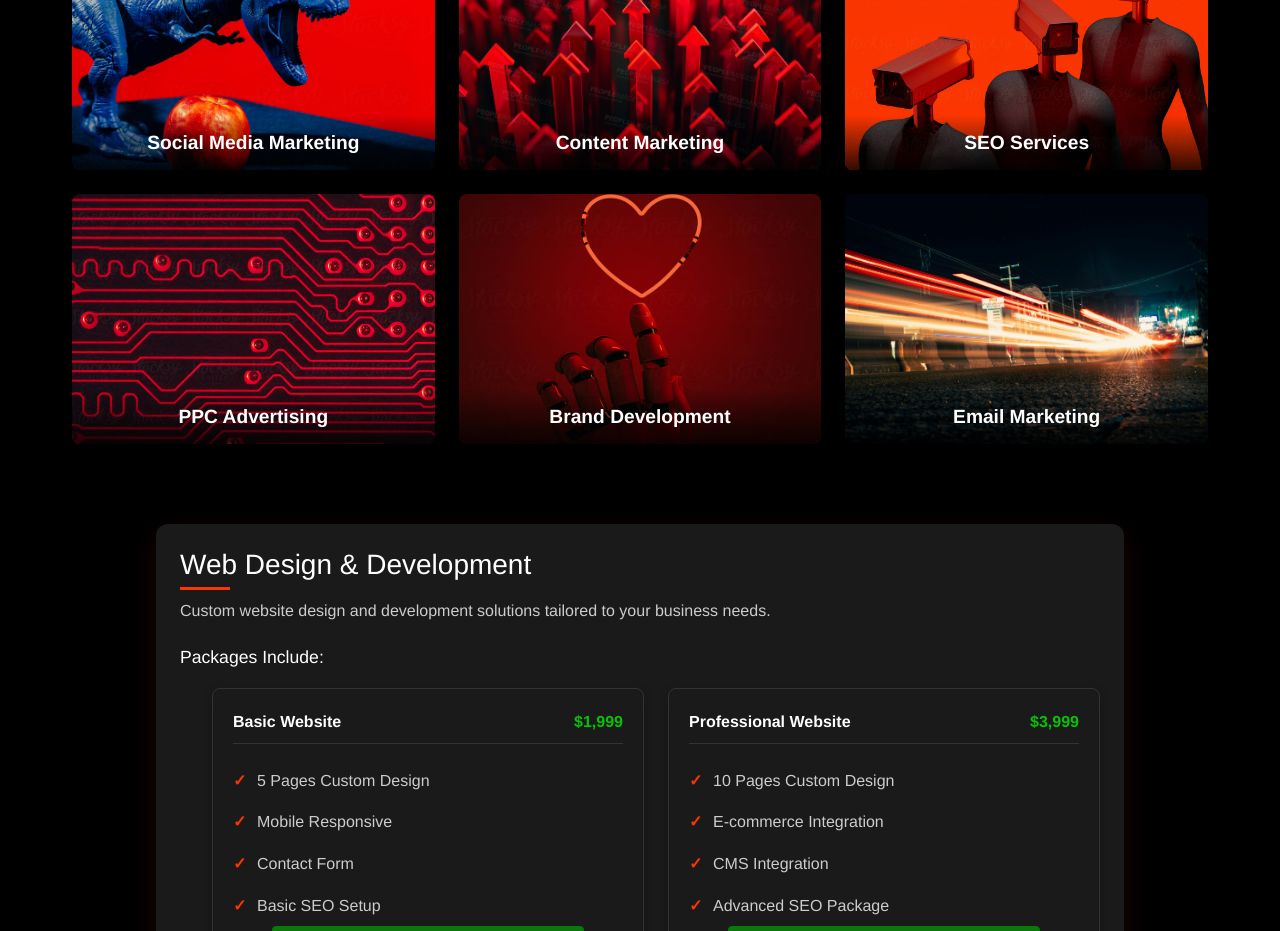
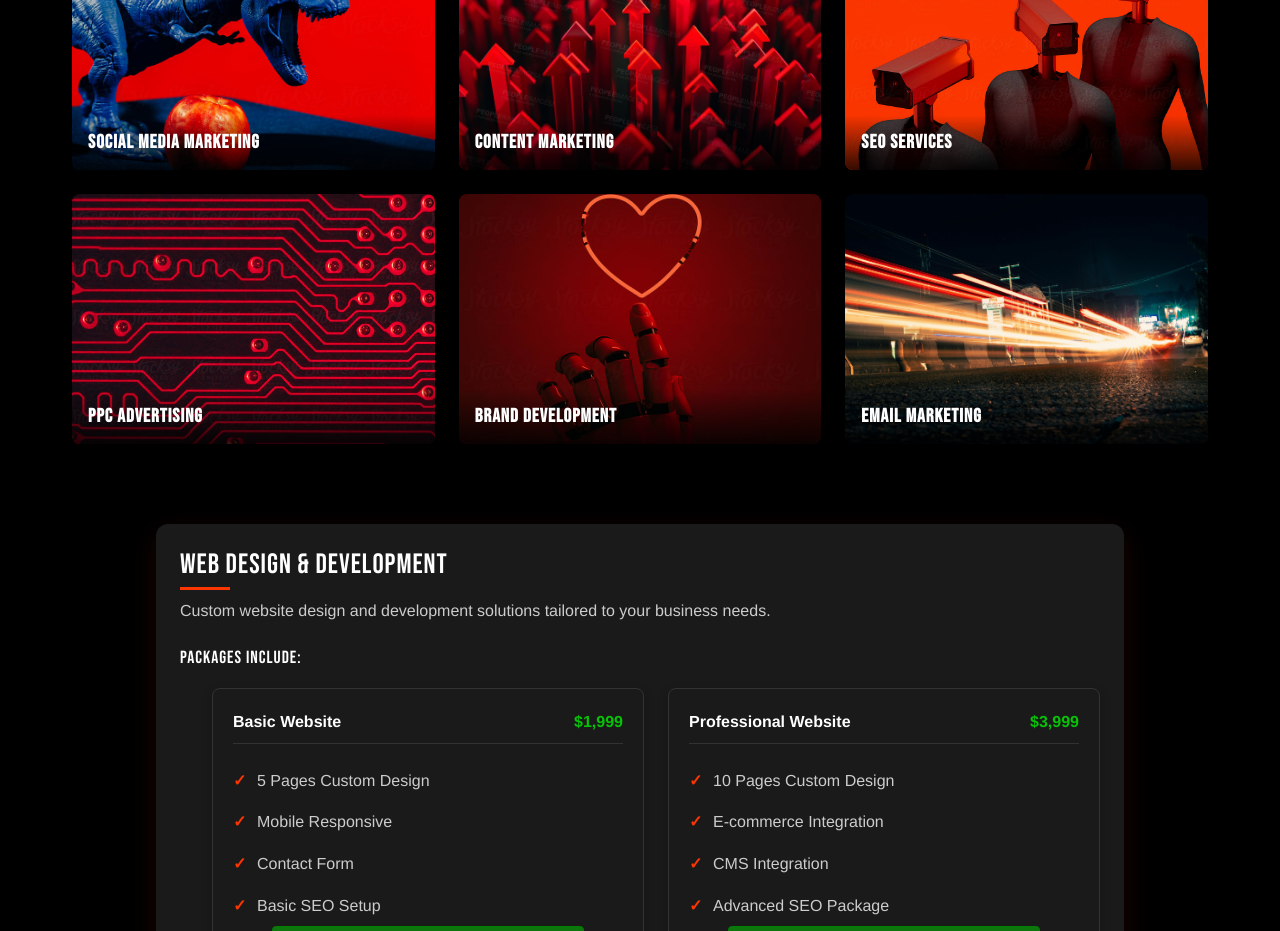
Before and after one commit to YoussefGad97/RedlineMedia, a React (Create React App) app: page /services in a window 1280 px wide. Shown: the part 860-1791 px from the top of the page. Built offline with nearby package versions, Linux system fonts and the light colour scheme.

Commit message:
ADjusted the Fonts

```diff
--- a/public/index.html
+++ b/public/index.html
@@ -24,6 +24,9 @@
       work correctly both with client-side routing and a non-root public URL.
       Learn how to configure a non-root public URL by running `npm run build`.
     -->
+    <link rel="preconnect" href="https://fonts.googleapis.com">
+    <link rel="preconnect" href="https://fonts.gstatic.com" crossorigin>
+    <link href="https://fonts.googleapis.com/css2?family=Bebas+Neue&display=swap" rel="stylesheet">
     <title>Redline Media</title>
   </head>
   <body>
--- a/src/styles/Services.scss
+++ b/src/styles/Services.scss
@@ -1,6 +1,8 @@
+@import url('https://fonts.googleapis.com/css2?family=Bebas+Neue&display=swap');
+
 .services {
   background-color: black;
-  font-family: "Helvetica Neue", Helvetica, Arial, sans-serif;  // Base font family
+  font-family: "Bebas Neue", sans-serif;  // Base font for branding consistency
 
   &.page-wrapper {
     min-height: 100vh;
@@ -15,17 +17,23 @@
     flex-direction: column;
   }
 
+  // Headers with Bebas for branding
   h1, h2, h3, h4, h5, h6 {
-    font-family: "Helvetica Neue", Helvetica, Arial, sans-serif;
+    font-family: "Bebas Neue", sans-serif;
+    letter-spacing: 1px;
   }
 
-  p, span, button, a {
+  // Body text with Helvetica for readability
+  p, span, button, a, li {
     font-family: "Helvetica Neue", Helvetica, Arial, sans-serif;
   }
 
   .landing-overlay {
     h1 {
-      font-family: "Helvetica Neue", Helvetica, Arial, sans-serif;
+      font-family: "Bebas Neue", sans-serif !important;
+      letter-spacing: 2px;
+      text-transform: uppercase;
+      font-weight: 500;
     }
 
     p {
@@ -35,8 +43,8 @@
 
   .service-card {
     h3 {
-      font-family: "Helvetica Neue", Helvetica, Arial, sans-serif;
-      text-align: center;  // Center the title
+      font-family: "Bebas Neue", sans-serif;
+      letter-spacing: 1px;
     }
   }
 
@@ -45,6 +53,8 @@
     .service-title {
       text-align: center;  // Center the title
       margin: 0 auto 1.5rem;  // Center margin and add bottom spacing
+      font-family: "Bebas Neue", sans-serif;
+      letter-spacing: 1.5px;
     }
 
     .service-description {
@@ -57,6 +67,15 @@
       h4 {
         text-align: center;  // Center the "Packages Include:" text
         margin-bottom: 2rem;
+        font-family: "Bebas Neue", sans-serif;
+        letter-spacing: 1px;
+      }
+    }
+
+    .package-header {
+      .package-name {
+        font-family: "Bebas Neue", sans-serif;
+        letter-spacing: 1px;
       }
     }
   }
@@ -76,12 +95,14 @@
   }
 
   .section-title {
-    font-family: "Bebas Neue", sans-serif;  // Corrected to Bebas Neue
+    font-family: "Bebas Neue", sans-serif !important;
     text-align: center;
-    margin-bottom: 2rem;
+    margin: 3rem 0;
     color: #ffffff;
-    text-transform: uppercase;  // Bebas Neue looks better uppercase
-    letter-spacing: 2px;  // Added letter spacing for Bebas
+    text-transform: uppercase;
+    letter-spacing: 3px;
+    font-size: 3.5rem;
+    font-weight: 500;
   }
 }
 
@@ -121,6 +142,7 @@
       color: white;
       width: 50%; /* Adjust text container width */
       border-radius: 10px;
+      font-family: "bebas Neue", Helvetica, Arial, sans-serif;
 
       /* Mobile responsiveness for text container */
       @media (max-width: 768px) {
```
